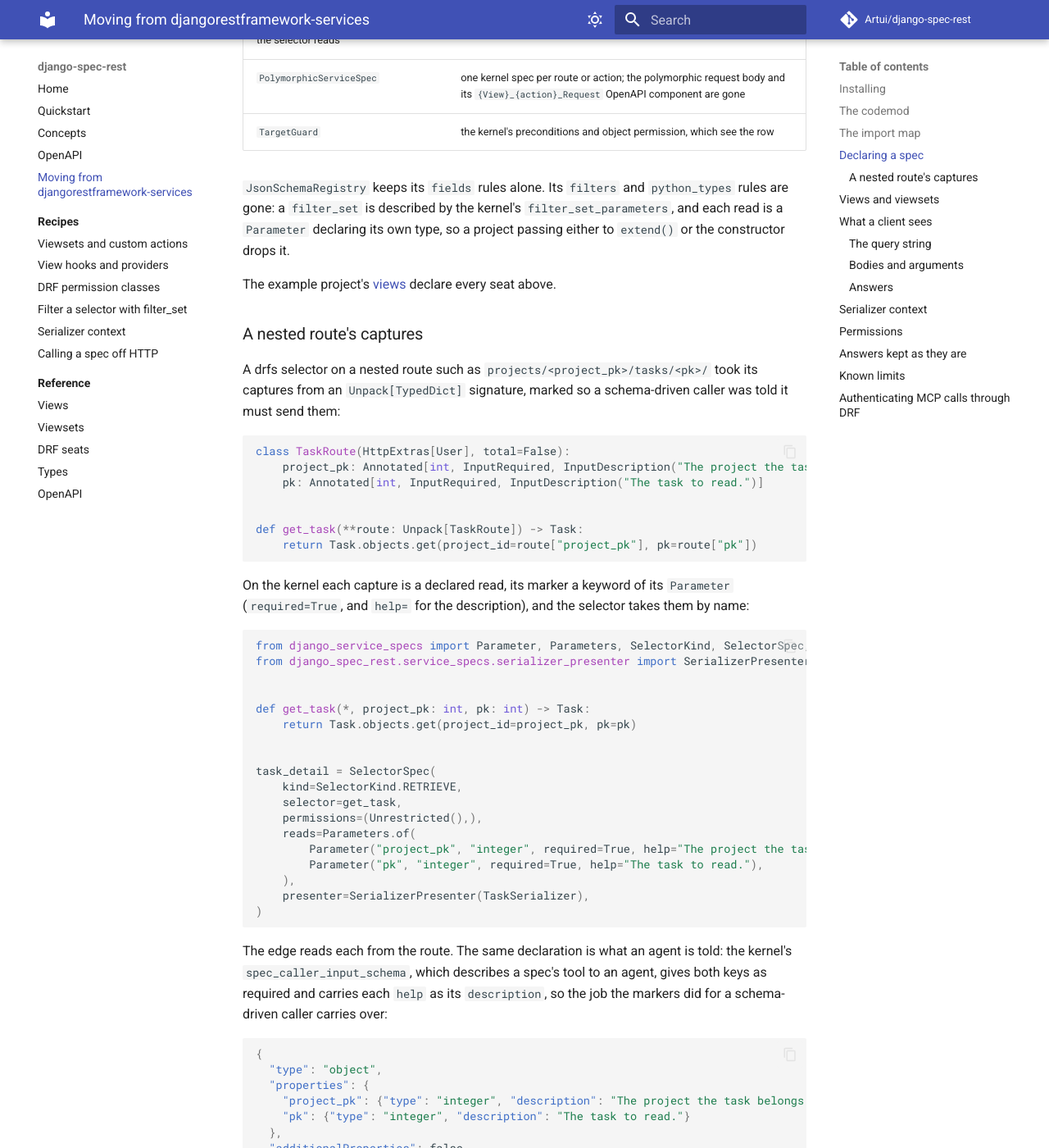
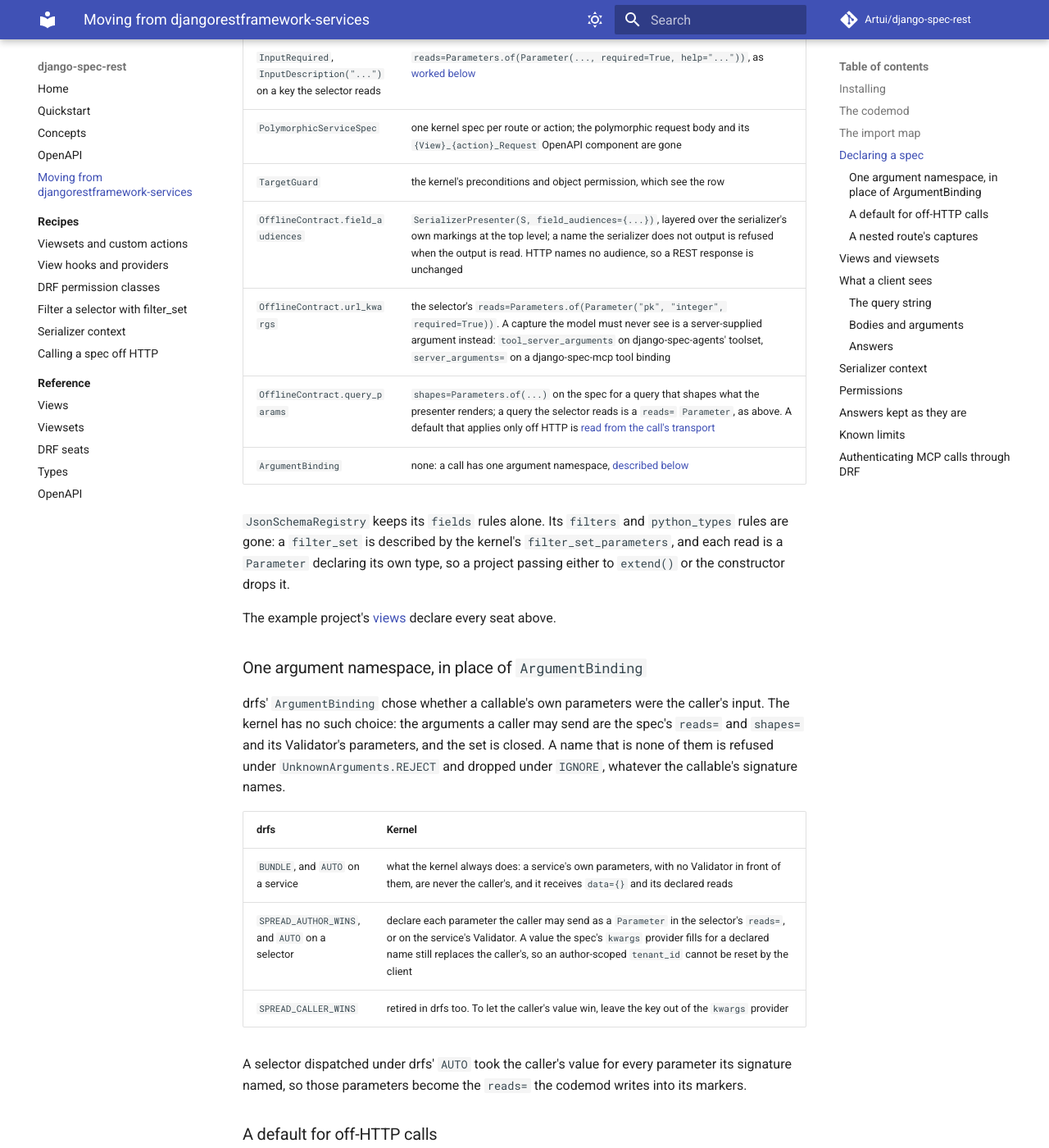
Before and after one commit to Artui/django-spec-rest, an MkDocs documentation site: the page built from docs/moving-from-drfs.md, in a window 1280 px wide and 1400 px high, scrolled down 3816 px. Shown: the whole window at 82% size. Built offline with MkDocs 1.6.1 and Material for MkDocs 9.7.7, drawn with Linux system fonts in a browser that asks for light colours; comment, search, counter and statistics services are not loaded; some of the changed text lies outside the part shown.

Commit message:
Map drfs' OfflineContract and ArgumentBinding onto their seats
The moving page and the codemod said OfflineContract has no counterpart.
Its parts do: field_audiences is SerializerPresenter(S, field_audiences=),
url_kwargs a Parameter in the selector's reads= (or a server-supplied
argument where the model must never see the capture), query_params shapes=
on the spec. The "Declaring a spec" table gets a row for each, and for
ArgumentBinding, whose choice the kernel's single argument namespace makes:
a callable's own parameters are never the caller's, so the SPREAD modes
become declared reads and a provider's value for a declared name still
outranks the caller's. import_map.py is regenerated.

Co-Authored-By: Claude Sonnet 5.5 <noreply@anthropic.com>

````diff
--- a/docs/moving-from-drfs.md
+++ b/docs/moving-from-drfs.md
@@ -118,6 +118,10 @@ spec is the kernel's, and each drfs field maps onto one of its seats:
 | `InputRequired`, `InputDescription("...")` on a key the selector reads | `reads=Parameters.of(Parameter(..., required=True, help="..."))`, as [worked below](#a-nested-routes-captures) |
 | `PolymorphicServiceSpec` | one kernel spec per route or action; the polymorphic request body and its `{View}_{action}_Request` OpenAPI component are gone |
 | `TargetGuard` | the kernel's preconditions and object permission, which see the row |
+| `OfflineContract.field_audiences` | `SerializerPresenter(S, field_audiences={...})`, layered over the serializer's own markings at the top level; a name the serializer does not output is refused when the output is read. HTTP names no audience, so a REST response is unchanged |
+| `OfflineContract.url_kwargs` | the selector's `reads=Parameters.of(Parameter("pk", "integer", required=True))`. A capture the model must never see is a server-supplied argument instead: `tool_server_arguments` on django-spec-agents' toolset, `server_arguments=` on a django-spec-mcp tool binding |
+| `OfflineContract.query_params` | `shapes=Parameters.of(...)` on the spec for a query that shapes what the presenter renders; a query the selector reads is a `reads=` `Parameter`, as above. A default that applies only off HTTP is [read from the call's transport](#a-default-for-off-http-calls) |
+| `ArgumentBinding` | none: a call has one argument namespace, [described below](#one-argument-namespace-in-place-of-argumentbinding) |
 
 `JsonSchemaRegistry` keeps its `fields` rules alone. Its `filters` and
 `python_types` rules are gone: a `filter_set` is described by the kernel's
@@ -126,6 +130,45 @@ so a project passing either to `extend()` or the constructor drops it.
 
 The example project's [views](https://github.com/Artui/django-spec-rest/blob/main/examples/invoices/views/__init__.py)
 declare every seat above.
+
+### One argument namespace, in place of `ArgumentBinding`
+
+drfs' `ArgumentBinding` chose whether a callable's own parameters were the
+caller's input. The kernel has no such choice: the arguments a caller may send
+are the spec's `reads=` and `shapes=` and its Validator's parameters, and the
+set is closed. A name that is none of them is refused under
+`UnknownArguments.REJECT` and dropped under `IGNORE`, whatever the callable's
+signature names.
+
+| drfs | Kernel |
+| --- | --- |
+| `BUNDLE`, and `AUTO` on a service | what the kernel always does: a service's own parameters, with no Validator in front of them, are never the caller's, and it receives `data={}` and its declared reads |
+| `SPREAD_AUTHOR_WINS`, and `AUTO` on a selector | declare each parameter the caller may send as a `Parameter` in the selector's `reads=`, or on the service's Validator. A value the spec's `kwargs` provider fills for a declared name still replaces the caller's, so an author-scoped `tenant_id` cannot be reset by the client |
+| `SPREAD_CALLER_WINS` | retired in drfs too. To let the caller's value win, leave the key out of the `kwargs` provider |
+
+A selector dispatched under drfs' `AUTO` took the caller's value for every
+parameter its signature named, so those parameters become the `reads=` the
+codemod writes into its markers.
+
+### A default for off-HTTP calls
+
+A default that should apply only when a call does not come over HTTP, such as
+a query an agent's tool call leaves out, reads which transport built the call's
+context. A presenter's `serializer_context` callable declares `call_context`
+and compares what the transport stamped under the `"transport"` key:
+
+```python
+from django_service_specs import call_transport
+
+
+def off_http_defaults(*, call_context):
+    if call_transport(call_context) in ("agent", "mcp"):
+        return {"default_query": "..."}
+    return {}
+```
+
+`call_transport` is in the kernel from 0.28.0, and a transport stamps its own
+name from the release that adopts the key.
 
 ### A nested route's captures
 
````
Also changed, not shown: CHANGELOG.md (+11 -0 lines), tools/drfs_codemod/README.md (+4 -3 lines), 3 other files.
